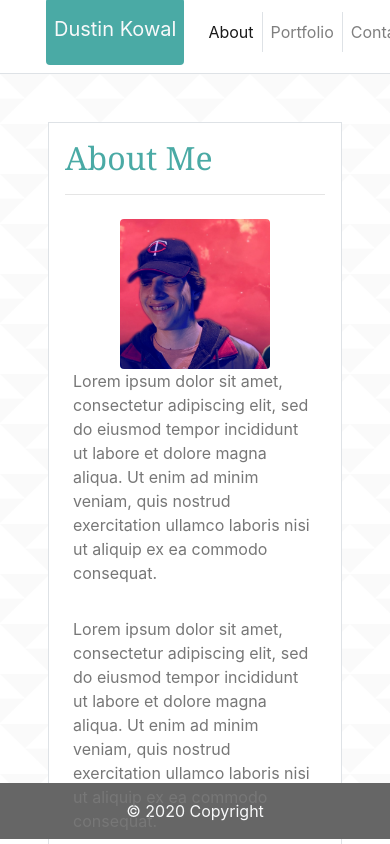
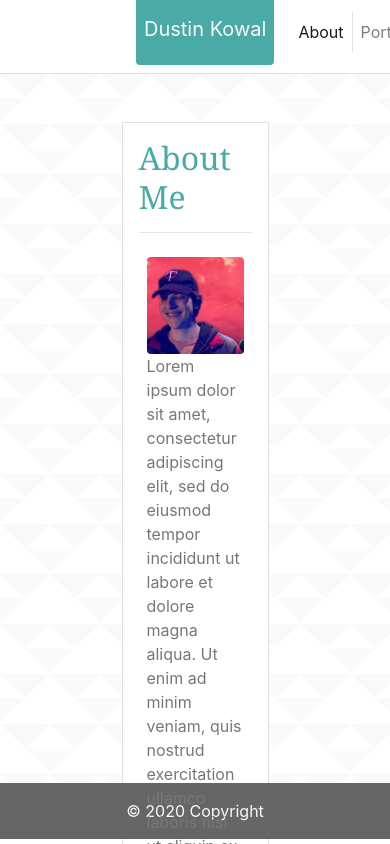
Before and after one commit to kowaldustin/dustin-kowal-prework, a plain HTML site: page Module-1_Assessment/index.html in a window 390 px wide. Drawn offline with nearby package versions, Linux system fonts and the light colour scheme; files whose address does not match are found by name.

Commit message:
changes to increase responsiveness

```diff
--- a/Module-1_Assessment/assets/css/style.css
+++ b/Module-1_Assessment/assets/css/style.css
@@ -7,7 +7,7 @@ html, body{
 p, label{
     color:#777777;
 }
-.navbar, .container-fluid, .conatiner{
+.navbar, .container-fluid{
     height:10%;
     margin-top:-10px;
 }
@@ -15,10 +15,6 @@ p, label{
     height:84%;
     width:100%;
     background: #FFFCF8 url("assets/images/triangle-mosaic.png");
-}
-img{
-    height:150px;
-    width:150px;
 }
 .portImgText{
     font-size:12px;
@@ -40,7 +36,6 @@ img{
 }
 .container{
     border-color:#dddddd;
-    width:960px;
 }
 .container-fluid{
     border-color:#cccccc;
--- a/Module-1_Assessment/index.html
+++ b/Module-1_Assessment/index.html
@@ -11,8 +11,9 @@
   </head>
   <body>
     <div class="container-fluid bg-white border-bottom">
-    <div class="container">
+    <div class="container w-50">
         <nav class="navbar navbar-expand navbar-light">
+            <!--FIXME navbar-brand is not responsive-->
             <div class="navbar-brand pt-3 px-2 rounded"><p class="text-light">Dustin Kowal</p></div>
             <ul class="navbar-nav ml-auto">
                 <li class="nav-item active">
@@ -29,7 +30,7 @@
     </div>
     </div>
     <div class="bgColorWrapper p-5">
-        <div class="container bg-white border p-3 ">
+        <div class="container bg-white border p-3 w-50">
             <div class="row">
                 <div class="col-sm-12">
                     <h2 class="pageHeader">About Me</h2>
@@ -38,7 +39,7 @@
             </div>
             <div class="row p-2">
                 <div class="col-sm-3 text-center">
-                    <img class="rounded" src="assets/images/dustinProfile.jpg">
+                    <img class="img-fluid rounded" src="assets/images/dustinProfile.jpg">
                 </div>
                 <div class="col-sm-9">
                     <p>
```
Also changed, not shown: Module-1_Assessment/contact.html (+3 -2 lines), Module-1_Assessment/portfolio.html (+2 -1 lines).
